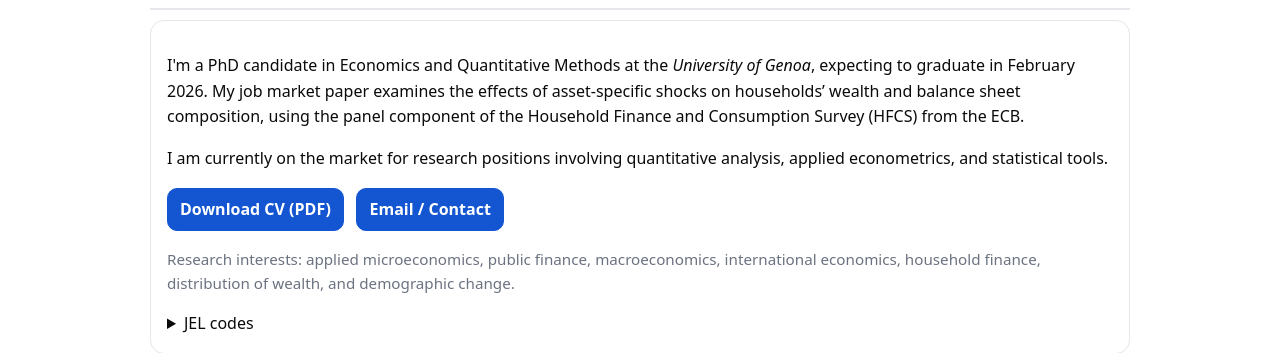
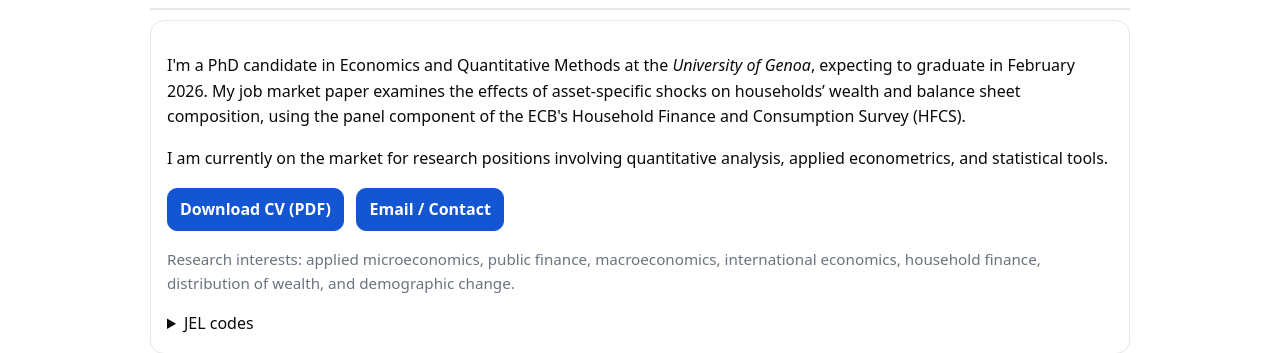
Before and after one commit to ferraroantonio/ferraroantonio.github.io, a Jekyll site: the page built from index.md, in a window 1280 px wide. Shown: the part 252-605 px from the top of the page. Built offline with Jekyll 4.4.1, drawn with Linux system fonts in a browser that asks for light colours.

Commit message:
Update index.md

```diff
--- a/index.md
+++ b/index.md
@@ -7,7 +7,7 @@ description: "Antonio Ferraro — PhD Candidate in Economics & Quantitative Meth
 <section id="about">
 <h2>Overview</h2>
 <div class="card">
-<p>I'm a PhD candidate in Economics and Quantitative Methods at the <em>University of Genoa</em>, expecting to graduate in February 2026. My job market paper examines the effects of asset-specific shocks on households’ wealth and balance sheet composition, using the panel component of the Household Finance and Consumption Survey (HFCS) from the ECB.</p>
+<p>I'm a PhD candidate in Economics and Quantitative Methods at the <em>University of Genoa</em>, expecting to graduate in February 2026. My job market paper examines the effects of asset-specific shocks on households’ wealth and balance sheet composition, using the panel component of the ECB's Household Finance and Consumption Survey (HFCS).</p>
 <p>I am currently on the market for research positions involving quantitative analysis, applied econometrics, and statistical tools.</p>
 <p>
   <a class="btn" href="{{ '/assets/CV_Ferraro.pdf' | relative_url }}" download>Download CV (PDF)</a>
```
